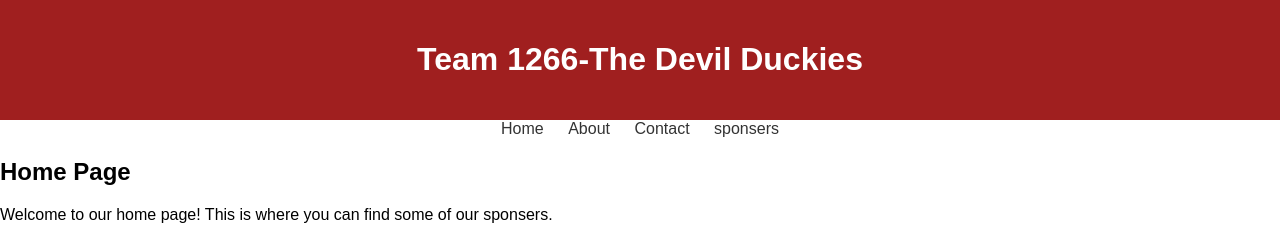
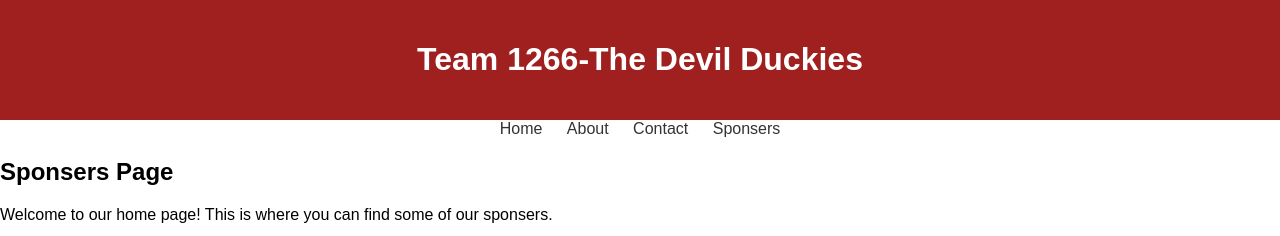
Before and after one commit to tano09/website, a plain HTML site: page sponsers.html in a window 1280 px wide. Shown: the top 236 px of the page. Drawn offline with Linux system fonts and the light colour scheme.

Commit message:
modified:   sponsers.html

```diff
--- a/sponsers.html
+++ b/sponsers.html
@@ -15,12 +15,12 @@
             <li><a href="index.html">Home</a></li>
             <li><a href="about.html">About</a></li>
             <li><a href="contact.html">Contact</a></li>
-            <li><a href="sponsers.html">sponsers</a></li>
+            <li><a href="sponsers.html">Sponsers</a></li>
         </ul>
     </nav>
     <main>
         <section>
-            <h2>Home Page</h2>
+            <h2>Sponsers Page</h2>
             <p>Welcome to our home page! This is where you can find some of our sponsers.</p>
 
         </section>
```
